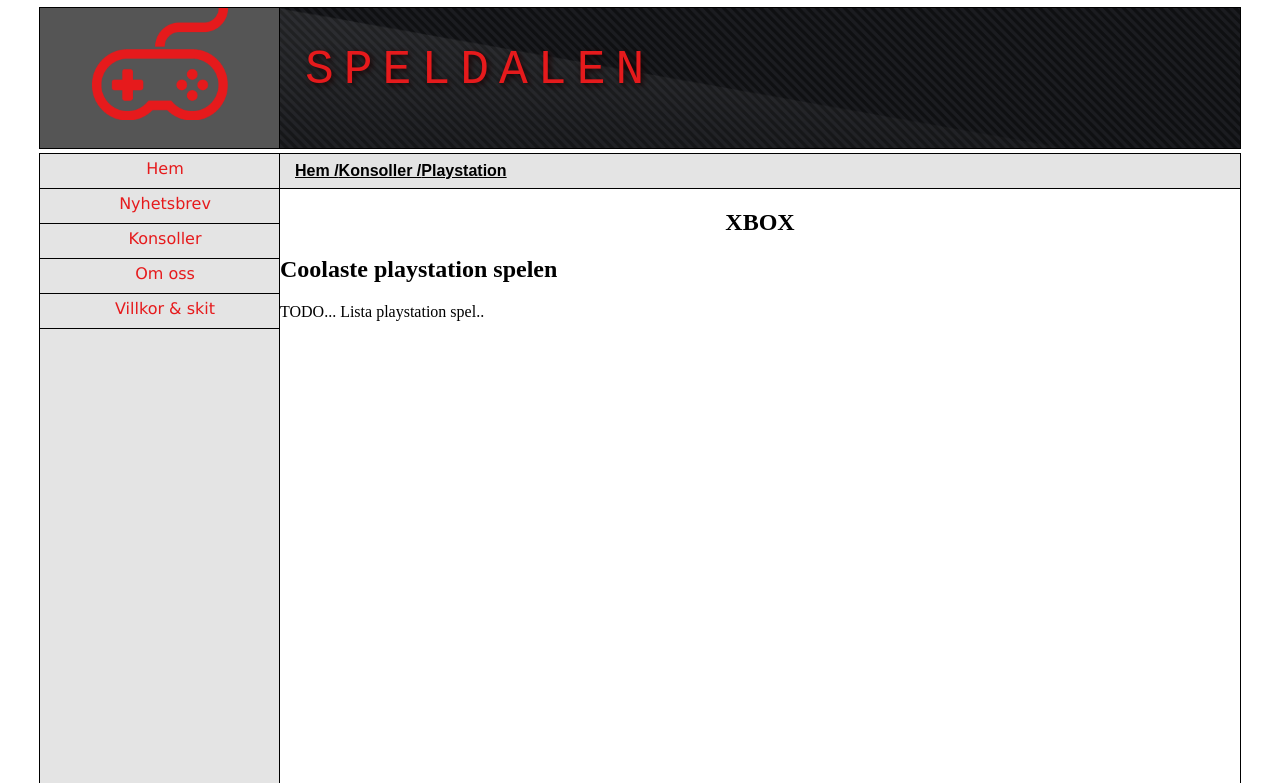
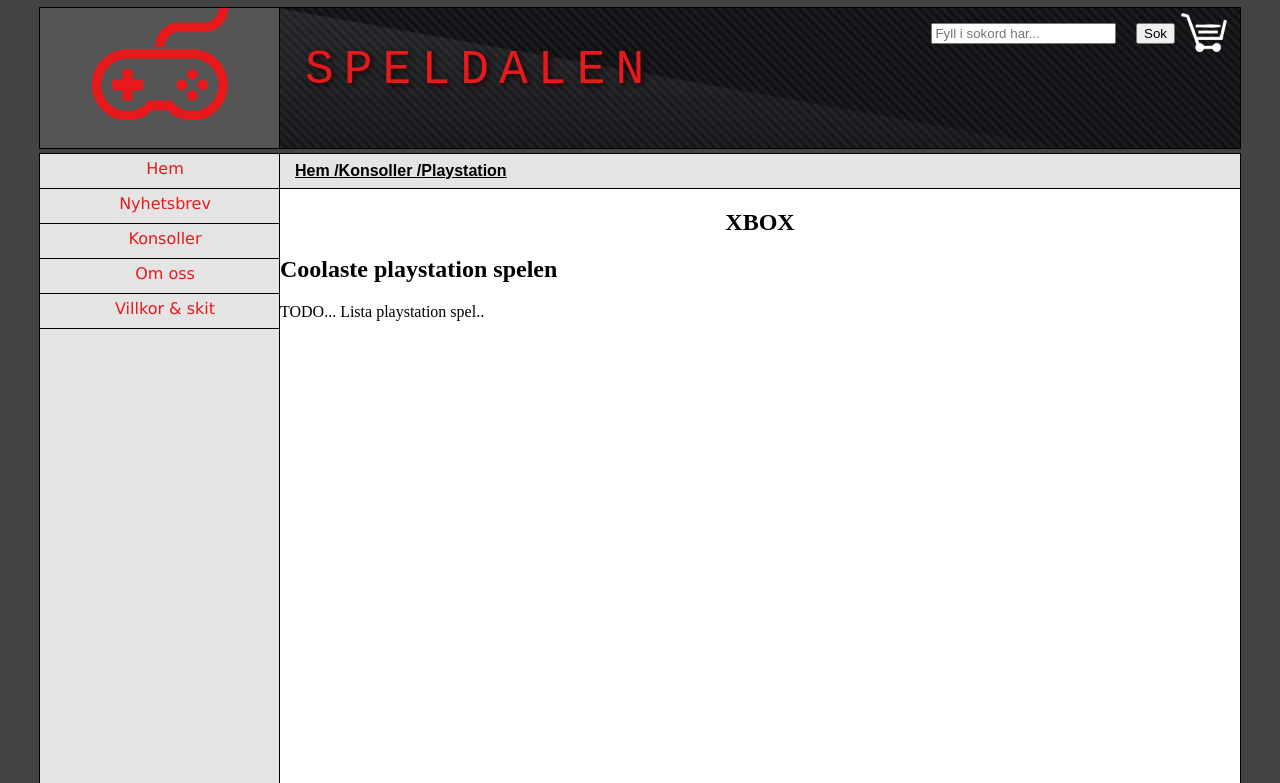
Before and after one commit to Tony322/projektsida, a PHP site: page /playstation.php in a window 1280 px wide. Shown: the top 783 px of the page. Run offline with PHP 8.4, Linux system fonts and the light colour scheme.

Commit message:
sök och kundvagn

```diff
--- a/header.html
+++ b/header.html
@@ -1 +1,8 @@
+<img src="bilder/cart.png" style="height:50px;width:50px;float:right;margin-right:10px;">
+<div class="search">
+	<form action="http://www.mards.noip.me">
+		<input type="text" name="search" placeholder="Fyll i sokord har..."/>
+		<input type="submit" value="Sok" />
+	</form>
+</div>
 <p>Speldalen</p>
--- a/hemstyle.css
+++ b/hemstyle.css
@@ -81,6 +81,15 @@ fieldset {
 	outline:1px solid black;
 }
 
+.search {
+	display:inline;
+	height:100%;
+	float:right;
+	padding-top:15px;
+	margin-right:5px;
+}
+
+
 #logoheader img {
 	display:block;
 	width:auto;
@@ -98,6 +107,7 @@ fieldset {
 	text-transform: uppercase;
 	letter-spacing: 10px;
 	font-family: "courier new", courier;
+
 }
 
 #header p {
--- a/playstation.php
+++ b/playstation.php
@@ -1,7 +1,6 @@
 <!DOCTYPE html>
 <html>
   <head>
-  <link rel="stylesheet" style="text/css" href="hemstyle.css" >
     <meta charset="UTF-8" />
 	<meta name="robots" content="noindex, nofollow"/>
     <title>Speldalen - Playstation.</title>
@@ -14,7 +13,7 @@ color:#000000;
 clear:both;
 }
 </style>
-
+    <link rel="stylesheet" style="text/css" href="hemstyle.css" >
   </head>
 
   <body>
```
Also changed, not shown: bilder/cart.png (added).
